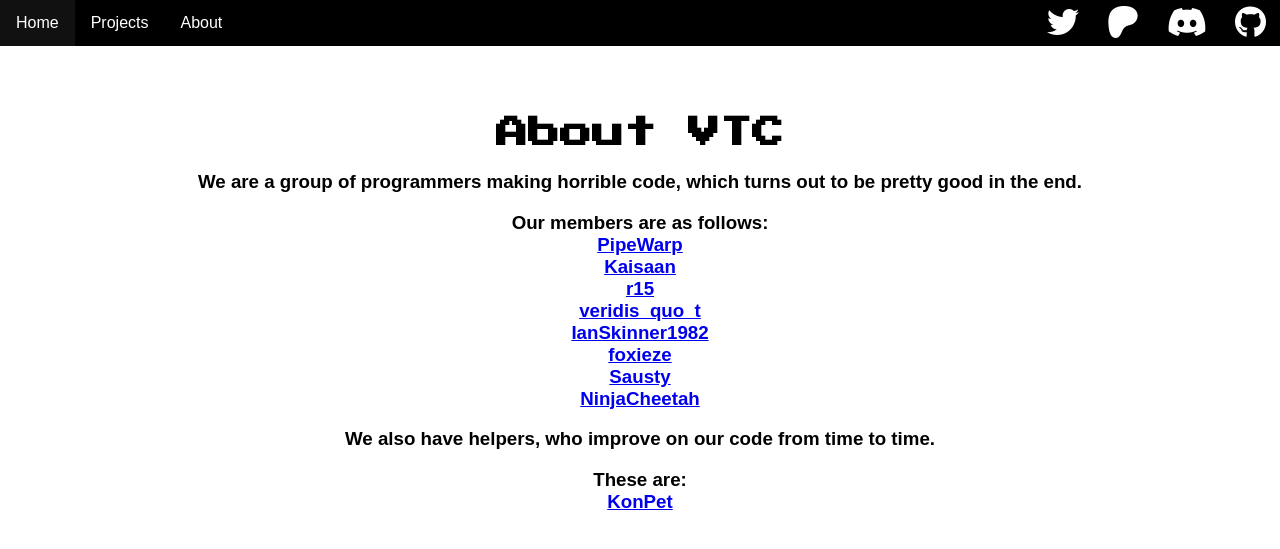
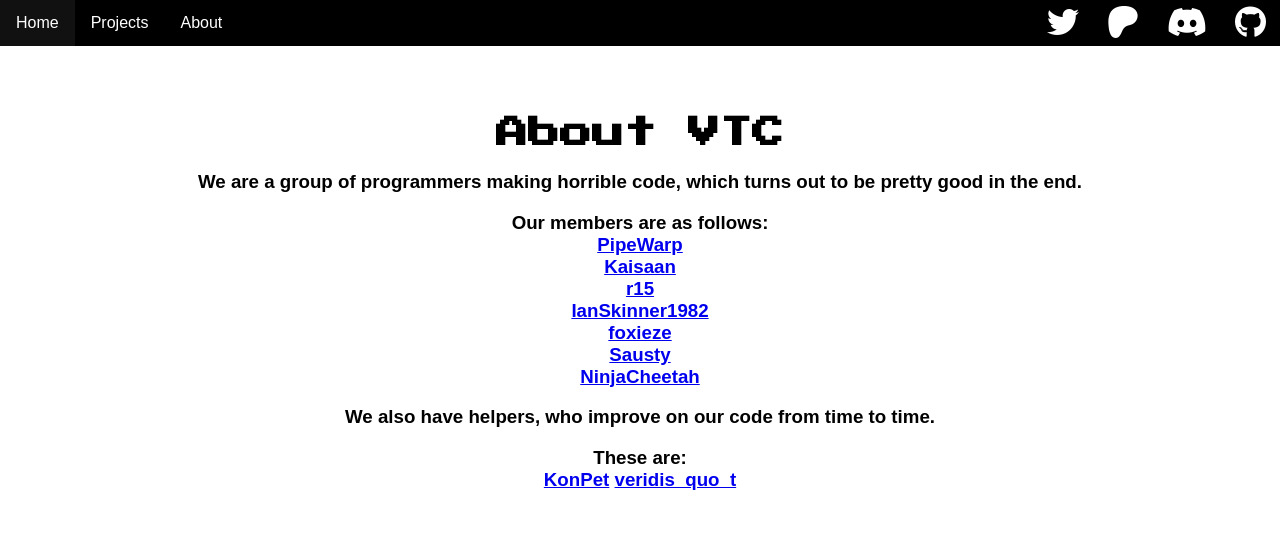
Before and after one commit to Very-Terrible-Code/vtcsite, a Jekyll site: the page built from about/index.html, in a window 1280 px wide. Shown: the top 549 px of the page. Built offline with Jekyll 4.4.1, drawn with Linux system fonts in a browser that asks for light colours; nearby versions of some CDN libraries; part of the change alters nothing that is shown.

```diff
--- a/about/index.html
+++ b/about/index.html
@@ -12,7 +12,6 @@ layout: default
     <h3>Our members are as follows: <br> <a target="_blank" href="https://github.com/PipeWarp">PipeWarp</a> <br>
       <a target="_blank" href="https://github.com/Kaisaan">Kaisaan</a><br>
       <a target="_blank" href="https://github.com/R15User">r15</a><br>
-      <a target="_blank" href="https://github.com/veridisquot">veridis_quo_t</a><br>
       <a target="_blank" href="https://github.com/IanSkinner1982">IanSkinner1982</a><br>
       <a target="_blank" href="https://github.com/foxieze">foxieze</a><br>
       <a target="_blank" href="https://github.com/Sausty">Sausty</a><br>
@@ -21,6 +20,7 @@ layout: default
     <h3>We also have helpers, who improve on our code from time to time.</h3>
       <h3>These are:<br>
       <a target="_blank" href="https://github.com/KonPet">KonPet</a>
+      <a target="_blank" href="https://github.com/veridisquot">veridis_quo_t</a><br>
       </h3>
   </div>
 </div>
```
